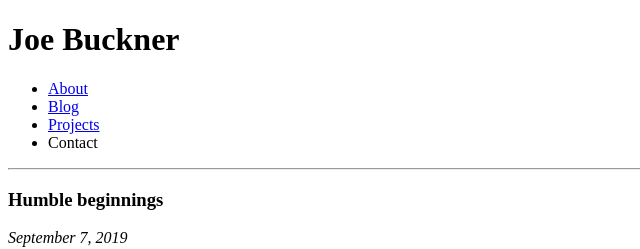
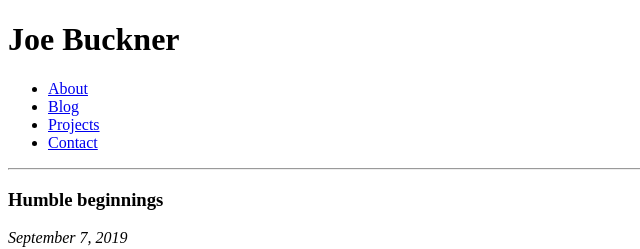
Before and after one commit to jlbuckner/jlbuckner.github.io, a plain HTML site: page humble/index.html in a window 1280 px wide. Shown: the top 249 px of the page, 0-640 px from the left. Drawn offline with Linux system fonts and the light colour scheme.

Commit message:
Added contact link

```diff
--- a/humble/index.html
+++ b/humble/index.html
@@ -12,7 +12,7 @@
           <li><a href="/about">About</a></li>
           <li><a href="/">Blog</a></li>
           <li><a href="/projects">Projects</a></li>
-          <li>Contact</li>
+          <li><a href="/contact">Contact</a></li>
         </ul>
       </nav>
       <hr>
```
